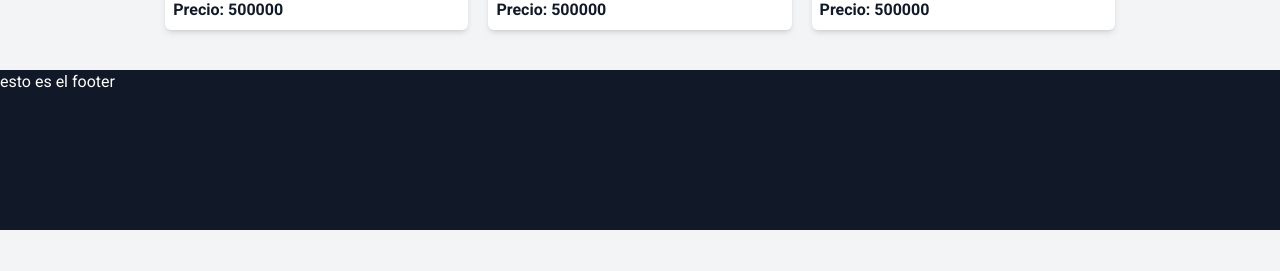
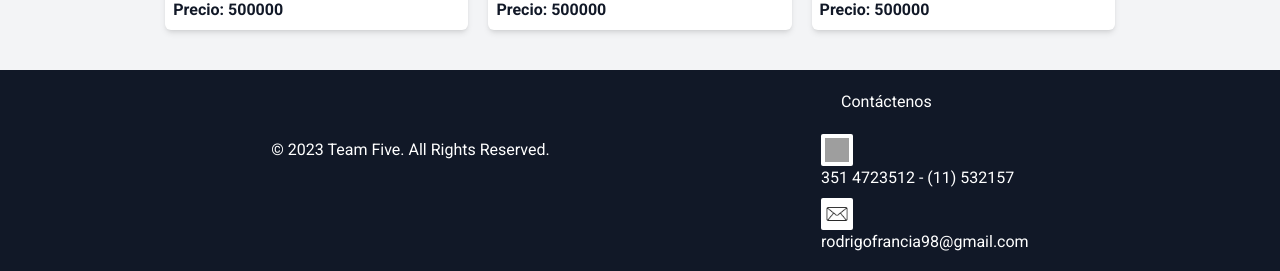
Before and after one commit to rodrifrancia/inmobiliaria-front, a React (Vite) app: page / in a window 1280 px wide. Shown: the part 830-1101 px from the top of the page. Before the commit the page ends 1060 px from the top, so only its background shows below. Built offline with nearby package versions, Linux system fonts and the light colour scheme; grey boxes are pictures that could not be loaded.

Commit message:
commit de prueba

```diff
--- a/src/assets/Footer.jsx
+++ b/src/assets/Footer.jsx
@@ -1,9 +1,26 @@
 import React from 'react'
+import TelefonoImg from "../img/telefono.png"
+import CorreoImg from "../img/correo.png"
 
 const Footer = () => {
+
+    const fechaActual = new Date()
+    const anio = fechaActual.getFullYear()
   return (
-    <div className='w-full bg-gray-900 h-40 flex flex-wrap mt-10'>
-        <p className='text-white'>esto es el footer</p>
+    <div className='w-full bg-gray-900 mt-10 flex justify-evenly text-white'>
+        <div><p className='text-white p-5 mt-12'>© {anio} Team Five. All Rights Reserved.</p>
+        </div>
+        <div className='grid grid-rows-2'>
+        <p className='text-white p-5'>Contáctenos</p>
+        <div>
+        <img className="w-8 h-8 p-1 bg-white rounded-sm" src={TelefonoImg} alt="Icono Teléfono" />
+        <p className="">351 4723512 - (11) 532157</p>
+        </div>
+        <div>
+        <img className="w-8 h-8 p-1 bg-white rounded-sm" src={CorreoImg} alt="Icono Correo" />
+        <p className="pb-5">rodrigofrancia98@gmail.com</p>
+        </div>
+        </div>
     </div>
   )
 }
--- a/src/assets/Header.jsx
+++ b/src/assets/Header.jsx
@@ -22,7 +22,6 @@ return (
         <nav>
         <ul className="flex space-x-16 mt-3 text-sky-600 font-bold uppercase">
             <li className="p-2 hover:-translate-y-px">Inicio</li>
-            <li className="p-2 hover:-translate-y-px">Admin</li>
             <li className="p-2 hover:-translate-y-px">Ingresar</li>
             <li className="bg-sky-600 text-white p-2 rounded-sm cursor-pointer hover:-translate-y-px">
             Registrarse
```
